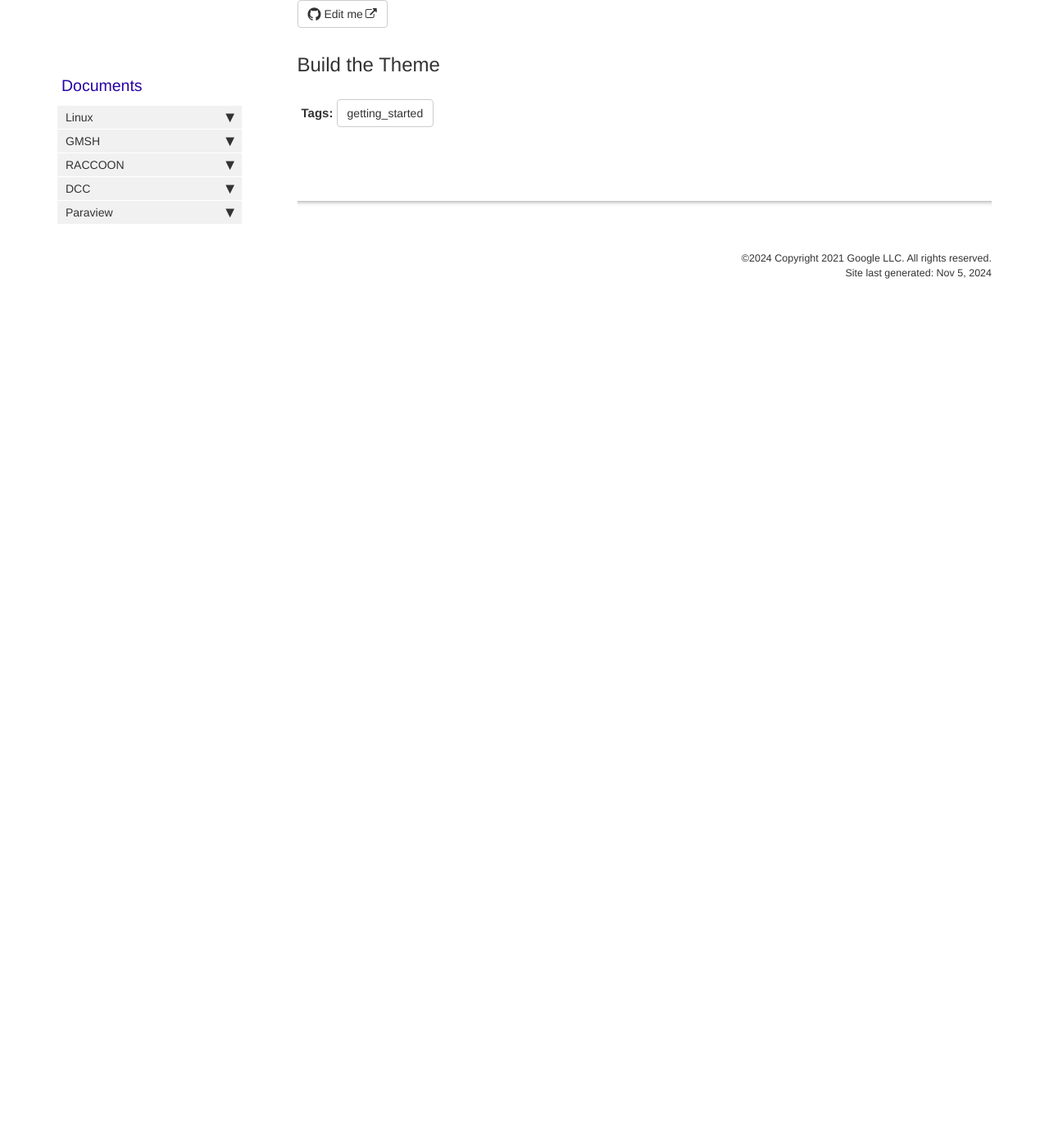
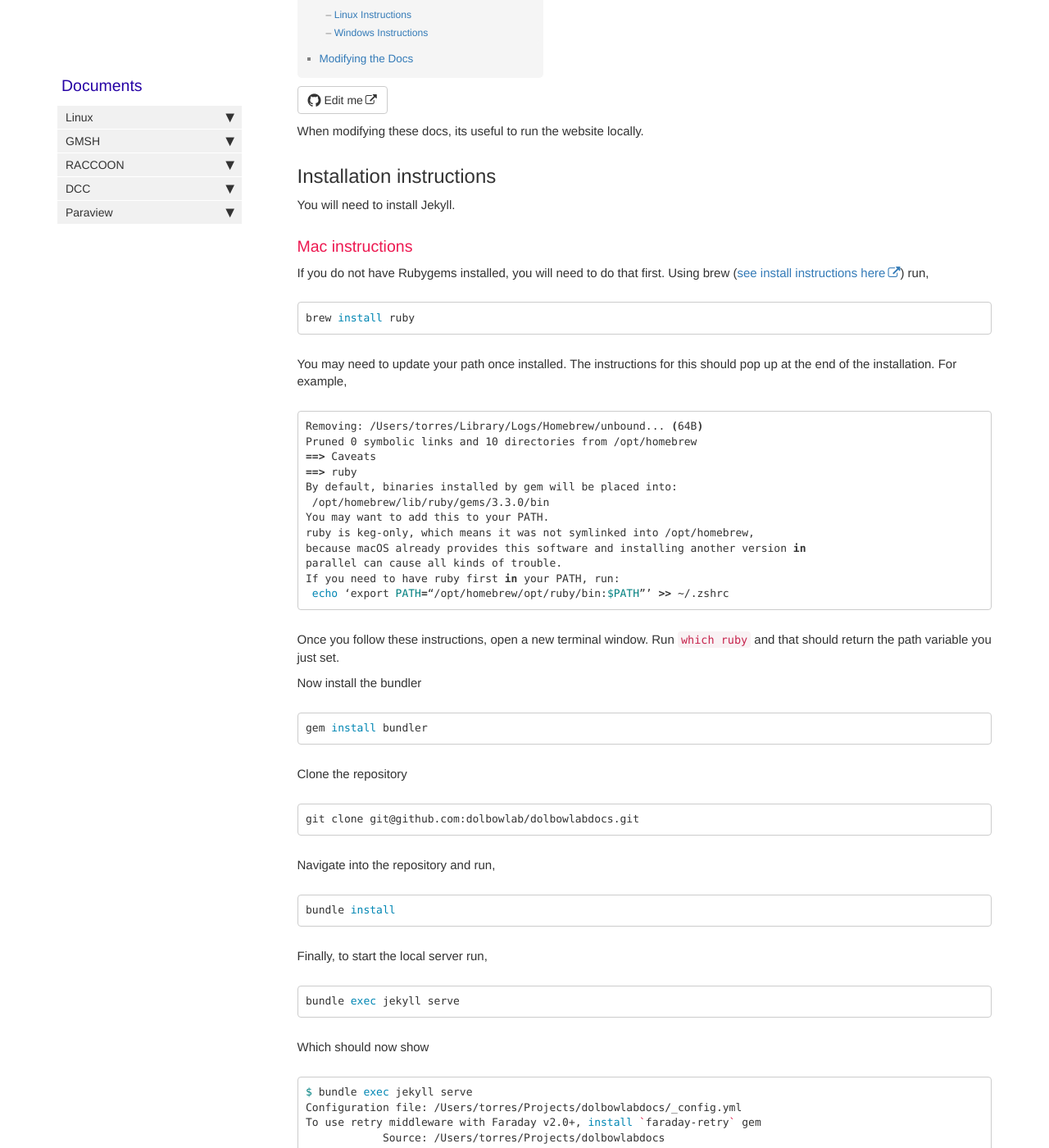
Before and after one commit to dolbowlab/dolbowlabdocs, a Jekyll site: the page built from index.md, in a window 1280 px wide and 1400 px high, scrolled down 270 px. Shown: the whole window at 82% size. Built offline with Jekyll 4.4.1, drawn with Linux system fonts in a browser that asks for light colours; comment, search, counter and statistics services are not loaded; before the commit the page ends 900 px from its top, so only the background shows below that; some of the changed text lies outside the part shown.

Commit message:
added some installation instructions

````diff
--- a/index.md
+++ b/index.md
@@ -7,5 +7,86 @@ permalink: index.html
 summary: An overview
 ---
 
+When modifying these docs, its useful to run the website locally.
 
-## Build the Theme
+## Installation instructions
+
+You will need to install Jekyll.
+
+### Mac instructions
+
+If you do not have Rubygems installed, you will need to do that first.
+Using brew ([see install instructions here](https://brew.sh/)) run,
+
+```bash
+brew install ruby
+```
+
+You may need to update your path once installed. The instructions for this should pop up at the end of the installation. For example,
+
+```bash
+Removing: /Users/torres/Library/Logs/Homebrew/unbound... (64B)
+Pruned 0 symbolic links and 10 directories from /opt/homebrew
+==> Caveats
+==> ruby
+By default, binaries installed by gem will be placed into:
+ /opt/homebrew/lib/ruby/gems/3.3.0/bin
+You may want to add this to your PATH.
+ruby is keg-only, which means it was not symlinked into /opt/homebrew,
+because macOS already provides this software and installing another version in
+parallel can cause all kinds of trouble.
+If you need to have ruby first in your PATH, run:
+ echo ‘export PATH=“/opt/homebrew/opt/ruby/bin:$PATH”’ >> ~/.zshrc
+```
+
+Once you follow these instructions, open a new terminal window. Run `which ruby` and that should return the path variable you just set.
+
+Now install the bundler
+
+```bash
+gem install bundler
+```
+
+Clone the repository
+
+```bash
+git clone git@github.com:dolbowlab/dolbowlabdocs.git
+```
+
+Navigate into the repository and run,
+
+```bash
+bundle install
+```
+
+Finally, to start the local server run,
+
+```bash
+bundle exec jekyll serve
+```
+
+Which should now show
+
+```bash
+$ bundle exec jekyll serve
+Configuration file: /Users/torres/Projects/dolbowlabdocs/_config.yml
+To use retry middleware with Faraday v2.0+, install `faraday-retry` gem
+            Source: /Users/torres/Projects/dolbowlabdocs
+       Destination: /Users/torres/Projects/dolbowlabdocs/_site
+ Incremental build: disabled. Enable with --incremental
+      Generating...
+   GitHub Metadata: No GitHub API authentication could be found. Some fields may be missing or have incorrect data.
+                    done in 1.072 seconds.
+ Auto-regeneration: enabled for ‘/Users/torres/Projects/dolbowlabdocs’
+    Server address: http://127.0.0.1:4000
+```
+
+Navigate to the server address to view the local build of the website.
+
+### Linux Instructions
+
+### Windows Instructions
+
+## Modifying the Docs
+
+For things you only need to modify the files found in the `pages` folder. The pages folder has a series of markdown folders that consist of the content of the website. `mydoc_sidebar.yml` shows how all of these folders are related to each other.
````
